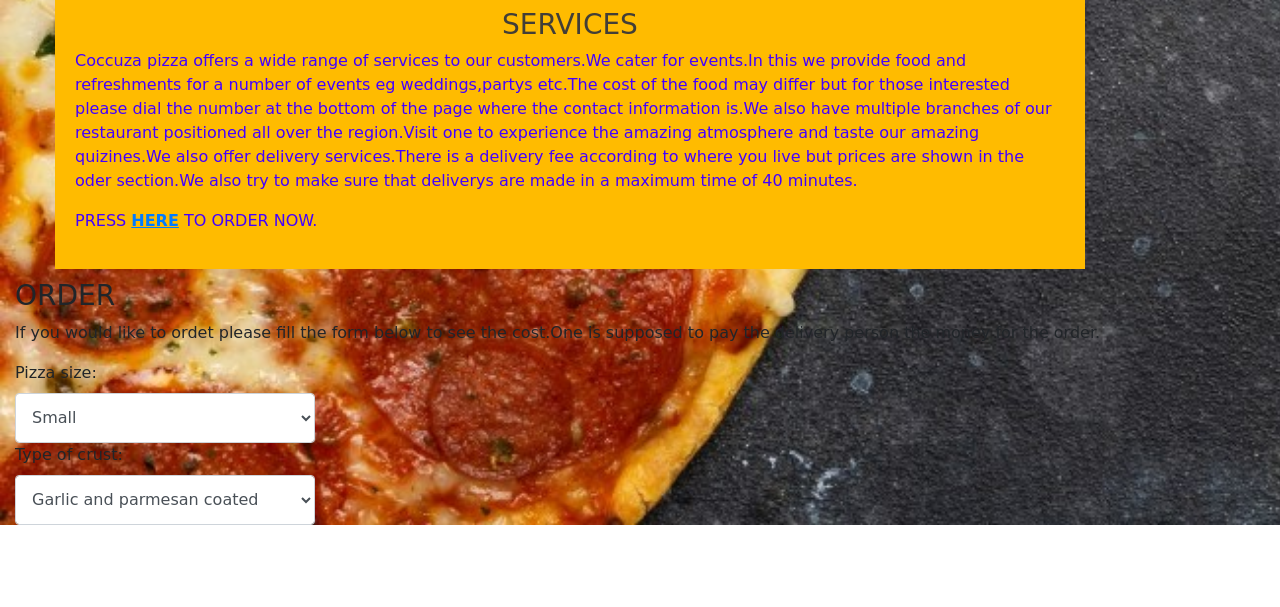
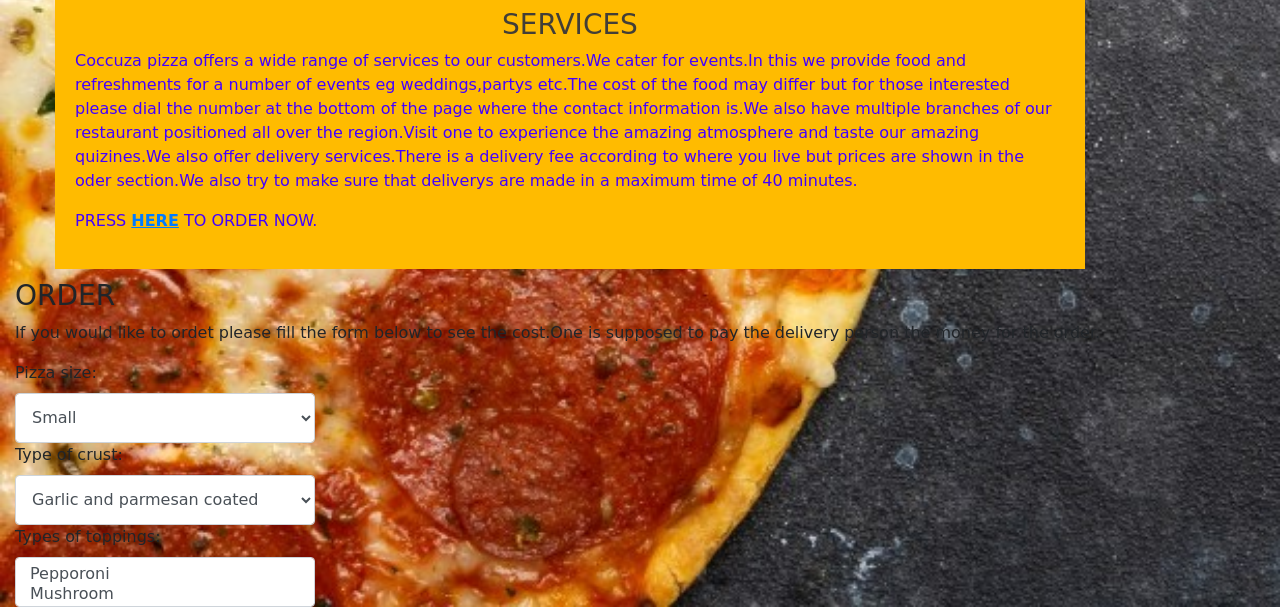
Before and after one commit to Victorvick399/Coccuza-pizza, a plain HTML site: page index.html in a window 1280 px wide. Shown: the part 1050-1657 px from the top of the page. Before the commit the page ends 1575 px from the top, so only its background shows below. Drawn offline with nearby package versions, Linux system fonts and the light colour scheme; a web font is replaced by a local one.

Commit message:
add a pizza toppings selector

```diff
--- a/index.html
+++ b/index.html
@@ -58,6 +58,31 @@
             <option>Neopolitan</option>
             <option>New york style</option>
           </select>
+          <label>Types of toppings:</label>
+          <select class="form-control" style=" height:50px;width:300px;" multiple="multiple">
+              <option>Pepporoni</option>
+              <option>Mushroom</option>
+              <option>Bacon</option>
+              <option>Mozzarella</option>
+              <option>Sausage</option>
+              <option>Onions</option>
+              <option>Tomatoes</option>
+              <option>Garlic</option>
+              <option>Crushed red pepper</option>
+              <option>Basil</option>
+              <option>Ham</option>
+              <option>Black olives</option>
+              <option>Spinach</option>
+              <option>Oregona</option>
+              <option>Parmigian-Reggiano</option>
+              <option>Jalapeno</option>
+              <option>Green hill pepper</option>
+              <option>Prosciutto</option>
+              <option>Ricotta</option>
+              <option>Salami</option>
+              <option>Red onion</option>
+              <option>Green hill pepper</option>
+          </select>
         </form>
       </div>
     </div>
```
